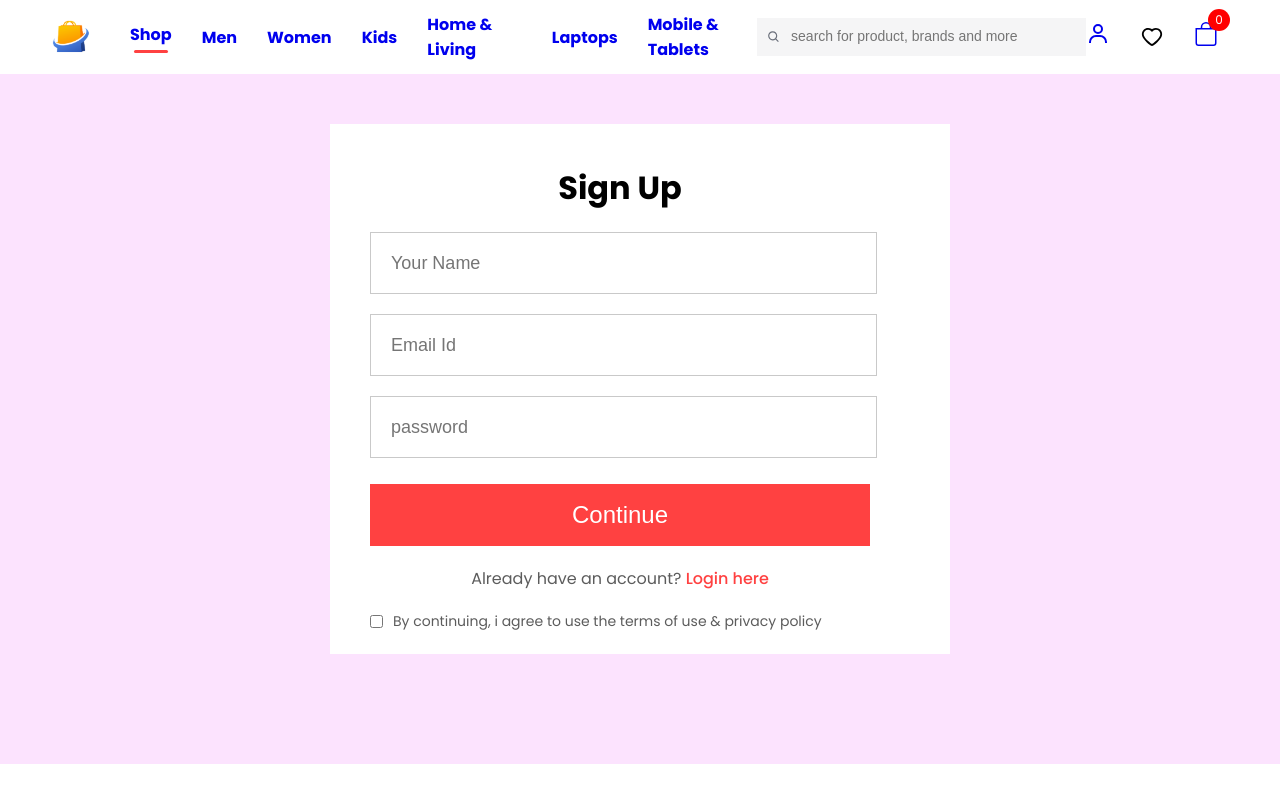
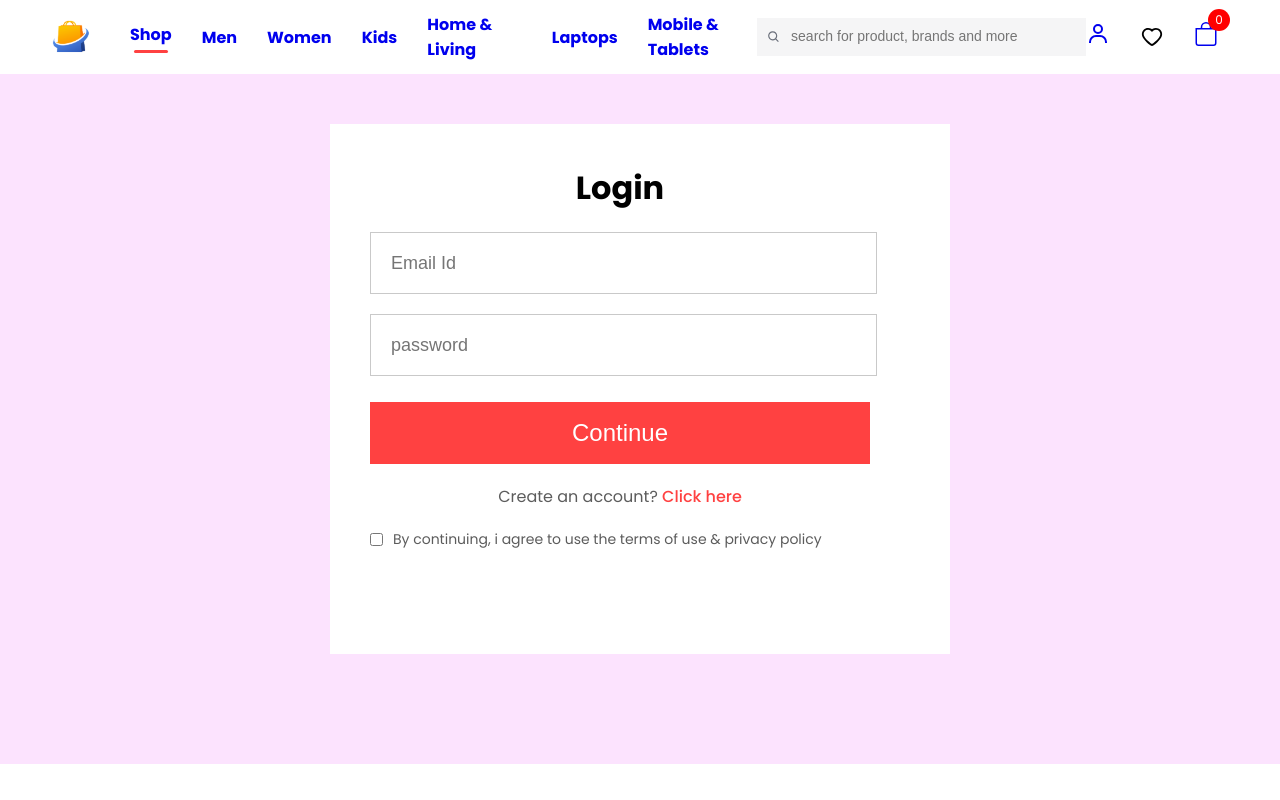
Before and after one commit to Pratik0192/Ecommerce-website-trendify, a React (Create React App) app: page /login in a window 1280 px wide. Shown: the top 800 px of the page. Built offline with nearby package versions, Linux system fonts and the light colour scheme.

Commit message:
loginsignup-change

```diff
--- a/src/Pages/CSS/LoginSignup.css
+++ b/src/Pages/CSS/LoginSignup.css
@@ -54,6 +54,7 @@
 .loginsignup-login span{
     color: #ff4141;
     font-weight: 500;
+    cursor: pointer;
 }
 .loginsignup-agree{
     display: flex;
--- a/src/Pages/LoginSignup.jsx
+++ b/src/Pages/LoginSignup.jsx
@@ -1,18 +1,30 @@
-import React from 'react'
+import React, { useState } from 'react'
 import './CSS/LoginSignup.css'
 
 const LoginSignup = () =>{
+
+
+  const [state, setState] = useState("Login")
+
   return (
     <div className='loginsignup'>
       <div className="loginsignup-container">
-        <h1>Sign Up</h1>
+        <h1>{state}</h1>
         <div className="loginsignup-fields">
-          <input type="text" placeholder='Your Name'/>
+          {state === "Sign Up" ?
+            <input type="text" placeholder='Your Name'/>
+            :
+            <></>
+          }
           <input type="email" placeholder='Email Id' />
           <input type="password" placeholder='password' />
         </div>
         <button>Continue</button>
-        <p className="loginsignup-login">Already have an account? <span>Login here</span> </p>
+        {state === "Sign Up" ?
+          <p className="loginsignup-login">Already have an account? <span onClick={()=>{setState("Login")}}>Login here</span> </p>
+          :
+          <p className="loginsignup-login">Create an account? <span onClick={()=>{setState("Sign Up")}} >Click here</span> </p>
+        }
         <div className="loginsignup-agree">
           <input type="checkbox" name="" id="" />
           <p>By continuing, i agree to use the terms of use & privacy policy</p>
```
